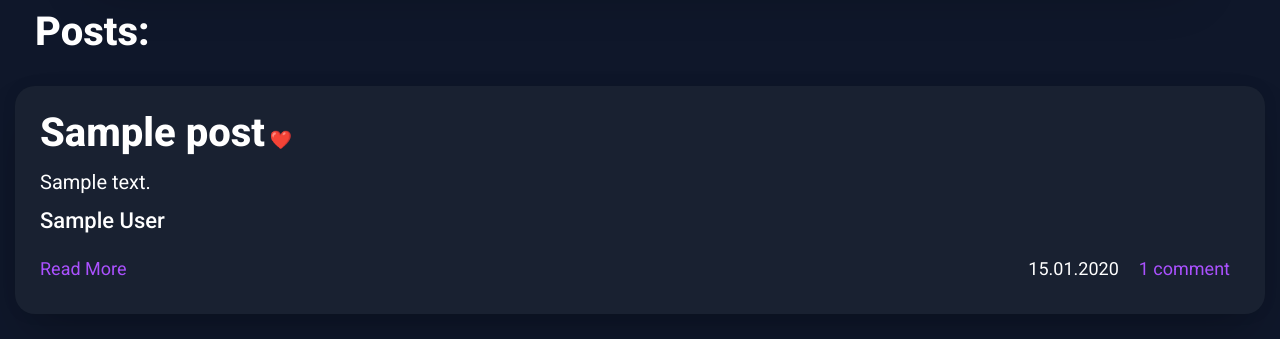
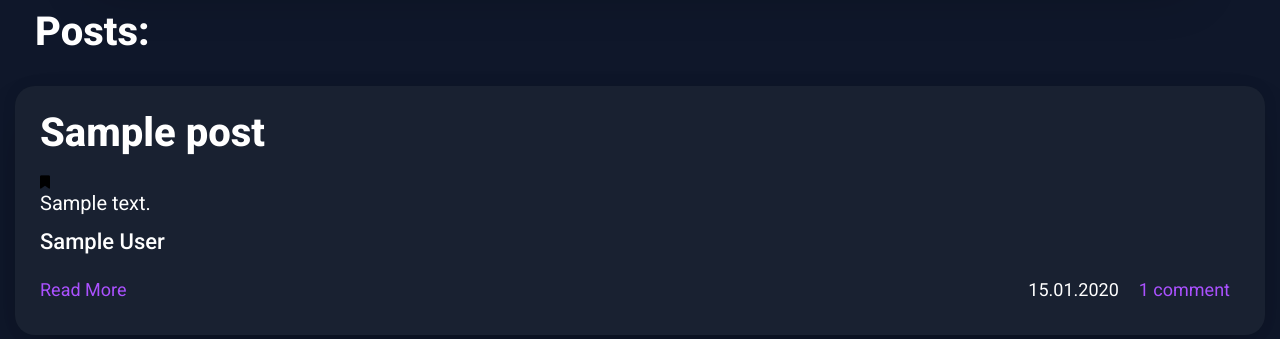
Before and after one commit to 00-hidan-00/first_project_djangogirls, a Django app: template apps/templates/blog/post/post_list.html in a window 1280 px wide. Shown: the part 147-486 px from the top of the page. Run offline with Django 5.2, Linux system fonts and the light colour scheme; the template is opened without the code that fills it: most values are stand-ins (such as "Sample title", 1, 10 or a date in 2020).

Commit message:
✨ feat(templates): add favorite toggle button to post list and detail

```diff
--- a/apps/templates/base.html
+++ b/apps/templates/base.html
@@ -7,7 +7,8 @@
     <title>{% block title %}Django Blog{% endblock %}</title>
 
     <link href="https://fonts.googleapis.com/css?family=Roboto:regular,500,700,800&display=swap" rel="stylesheet">
-    <link rel="stylesheet" href="{% static 'blog/css/style.css' %}?v=3.10">
+    <link rel="stylesheet" href="https://cdnjs.cloudflare.com/ajax/libs/font-awesome/6.5.2/css/all.min.css">
+    <link rel="stylesheet" href="{% static 'blog/css/style.css' %}?v=3.13">
 
     {% block head_extra %}{% endblock %}
 </head>
@@ -18,7 +19,7 @@
     <main class="page">
         <section class="page">
             <div class="page__container">
-            {% include '_helpers/_messages.html' %}
+                {% include '_helpers/_messages.html' %}
                 {% block content %}{% endblock %}
             </div>
         </section>
@@ -33,4 +34,5 @@
 <script src="{% static 'blog/js/script.js' %}"></script>
 {% block scripts %}{% endblock %}
 </body>
+
 </html>
--- a/apps/templates/blog/post/post_list.html
+++ b/apps/templates/blog/post/post_list.html
@@ -7,15 +7,22 @@
             <h2 class="blog-list__title">Posts:</h2>
             {% for post in posts %}
                 <div class="blog-list__item blog-list__item--anim">
-                    <h4 class="blog-list__item-title">
-                        <a href="{% url 'blog:post_detail' pk=post.pk %}" class="text-dark">{{ post.title }}</a>
-                    </h4>
 
-                    <!-- ❤️ ИЗБРАННОЕ -->
-                    <a href="{% url 'account:toggle_favorite' post.pk %}" class="favorite-toggle-link"
-                       title="Toggle favorite">
-                        ❤️
-                    </a>
+                    <div class="blog-list__item-header">
+                        <h4 class="blog-list__item-title">
+                            <a href="{% url 'blog:post_detail' pk=post.pk %}" class="text-dark">{{ post.title }}</a>
+                        </h4>
+
+                        <div class="blog-list__item-favorite">
+                            <form action="{% url 'blog:toggle_favorite' post.pk %}" method="post"
+                                  class="favorite-toggle-form">
+                                {% csrf_token %}
+                                <button type="submit" class="favorite-toggle-btn" title="Toggle favorite">
+                                    <i class="fa fa-bookmark {% if post.is_favorited %}active{% endif %}"></i>
+                                </button>
+                            </form>
+                        </div>
+                    </div>
 
                     <p class="blog-list__item-text">{{ post.text|truncatechars:250 }}</p>
                     <p class="blog-list__item-author">{{ post.author }}</p>
```
Also changed, not shown: apps/templates/blog/post/post_detail.html (+15 -0 lines).
